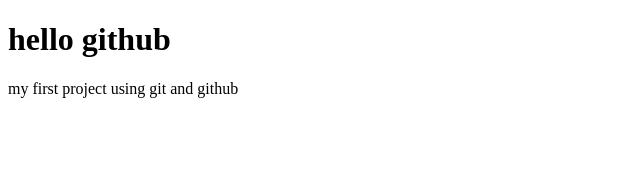
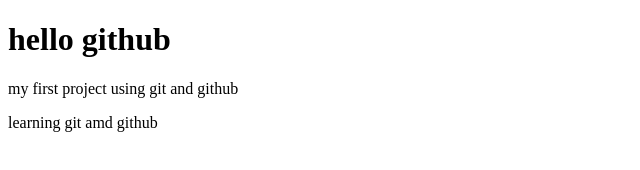
Before and after one commit to Rahulkumar9693/WDW_0275, a plain HTML site: page 1st project.html in a window 1280 px wide. Shown: the whole page, without its empty margins (0-640 px from the left). Drawn offline with Linux system fonts and the light colour scheme.

Commit message:
Update 1st project.html
my first git commit

```diff
--- a/1st project.html
+++ b/1st project.html
@@ -8,5 +8,6 @@
 <body>
     <h1>hello github</h1>
     <p>my first project using git and github</p>
+    <p>learning git amd github</p>
 </body>
 </html>
```
